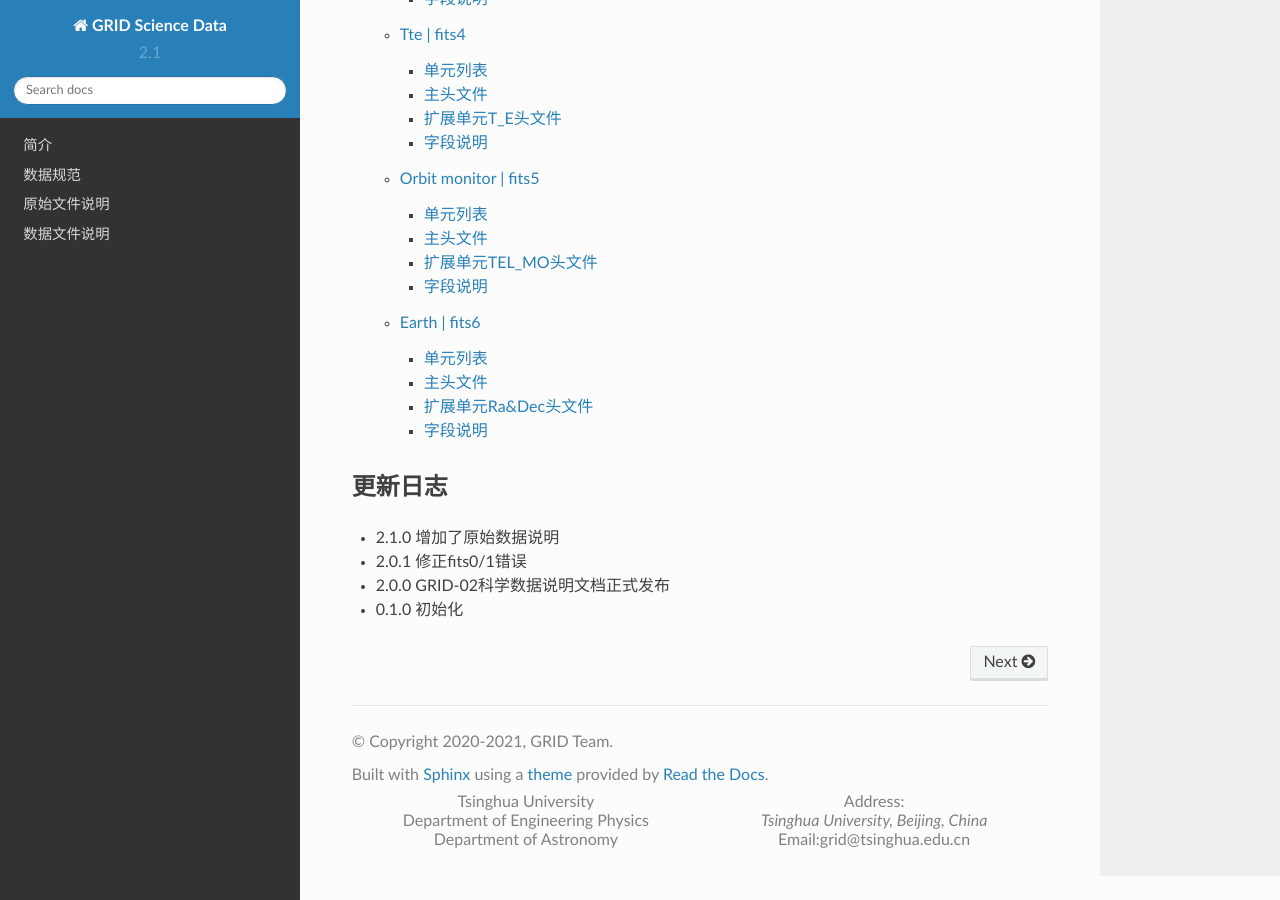
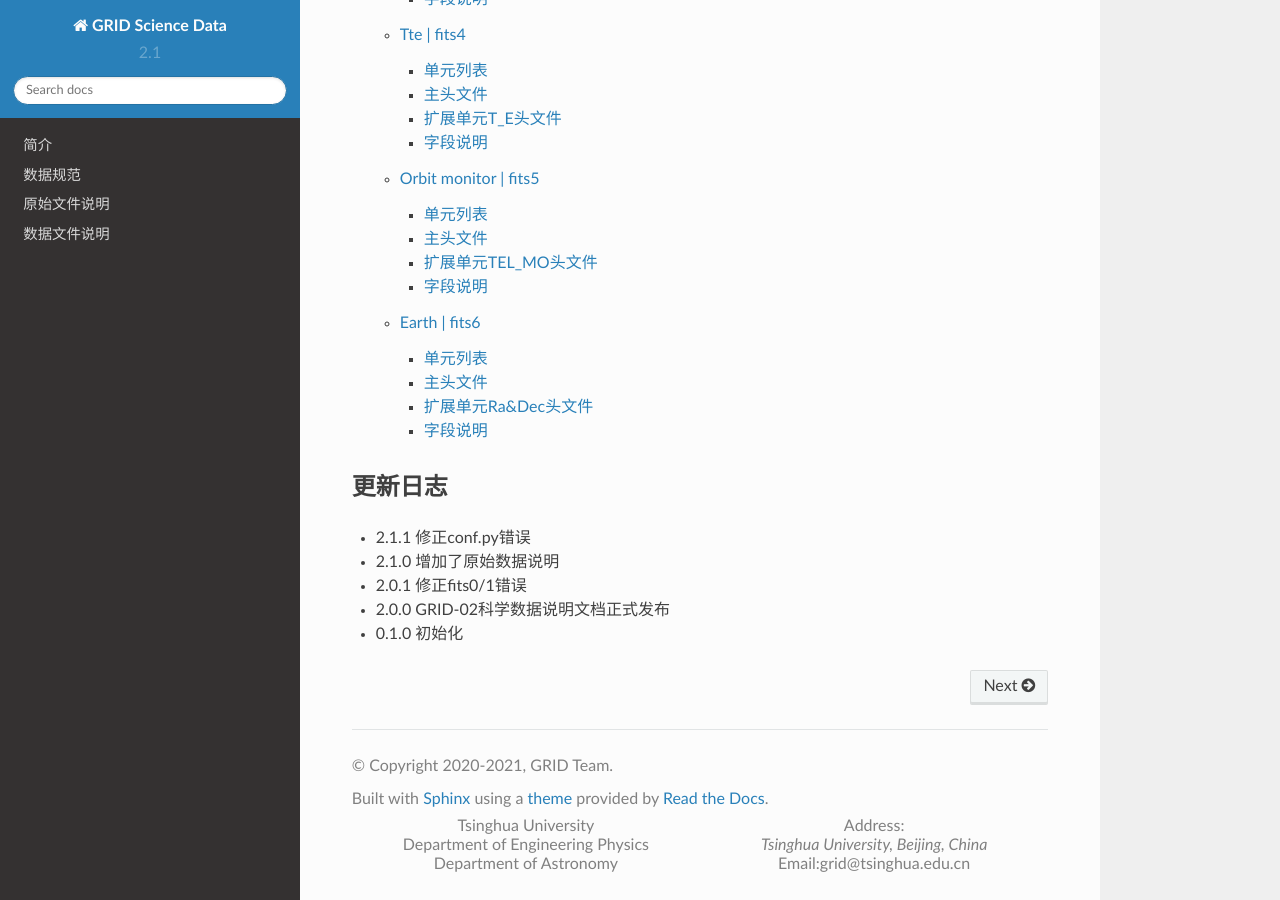
Before and after one commit to GRID-datagroup/DataDocument-02, a Sphinx documentation site: the page built from source/index.rst, in a window 1280 px wide and 900 px high, scrolled down 2005 px. Built offline with Sphinx 7.4.7 and the Read the Docs theme 2.0.0, drawn with Linux system fonts in a browser that asks for light colours.

Commit message:
fix: conf.py

```diff
--- a/source/conf.py
+++ b/source/conf.py
@@ -26,7 +26,7 @@
 # The short X.Y version
 version = '2.1'
 # The full version, including alpha/beta/rc tags
-release = '2.1.0'
+release = '2.1.1'
 
 
 # -- General configuration ---------------------------------------------------
@@ -38,19 +38,20 @@
 # Add any Sphinx extension module names here, as strings. They can be
 # extensions coming with Sphinx (named 'sphinx.ext.*') or your custom
 # ones.
-extensions = ['sphinx_markdown_tables', 'recommonmark']
+# extensions = ['sphinx_markdown_tables', 'recommonmark']
+extensions = []
 
 # Add any paths that contain templates here, relative to this directory.
 templates_path = ['_templates']
 
-from recommonmark.parser import CommonMarkParser
-source_parsers = {
-    '.md': CommonMarkParser,
-}
 # The suffix(es) of source filenames.
 # You can specify multiple suffix as a list of string:
 #
-source_suffix = ['.rst', '.md']
+# from recommonmark.parser import CommonMarkParser
+# source_parsers = {
+#     '.md': CommonMarkParser,
+# }
+source_suffix = ['.rst']
 
 # The master toctree document.
 master_doc = 'index'
--- a/source/index.rst
+++ b/source/index.rst
@@ -35,6 +35,7 @@
 
 更新日志
 ---------
+* 2.1.1 修正conf.py错误
 * 2.1.0 增加了原始数据说明
 * 2.0.1 修正fits0/1错误
 * 2.0.0 GRID-02科学数据说明文档正式发布
```
